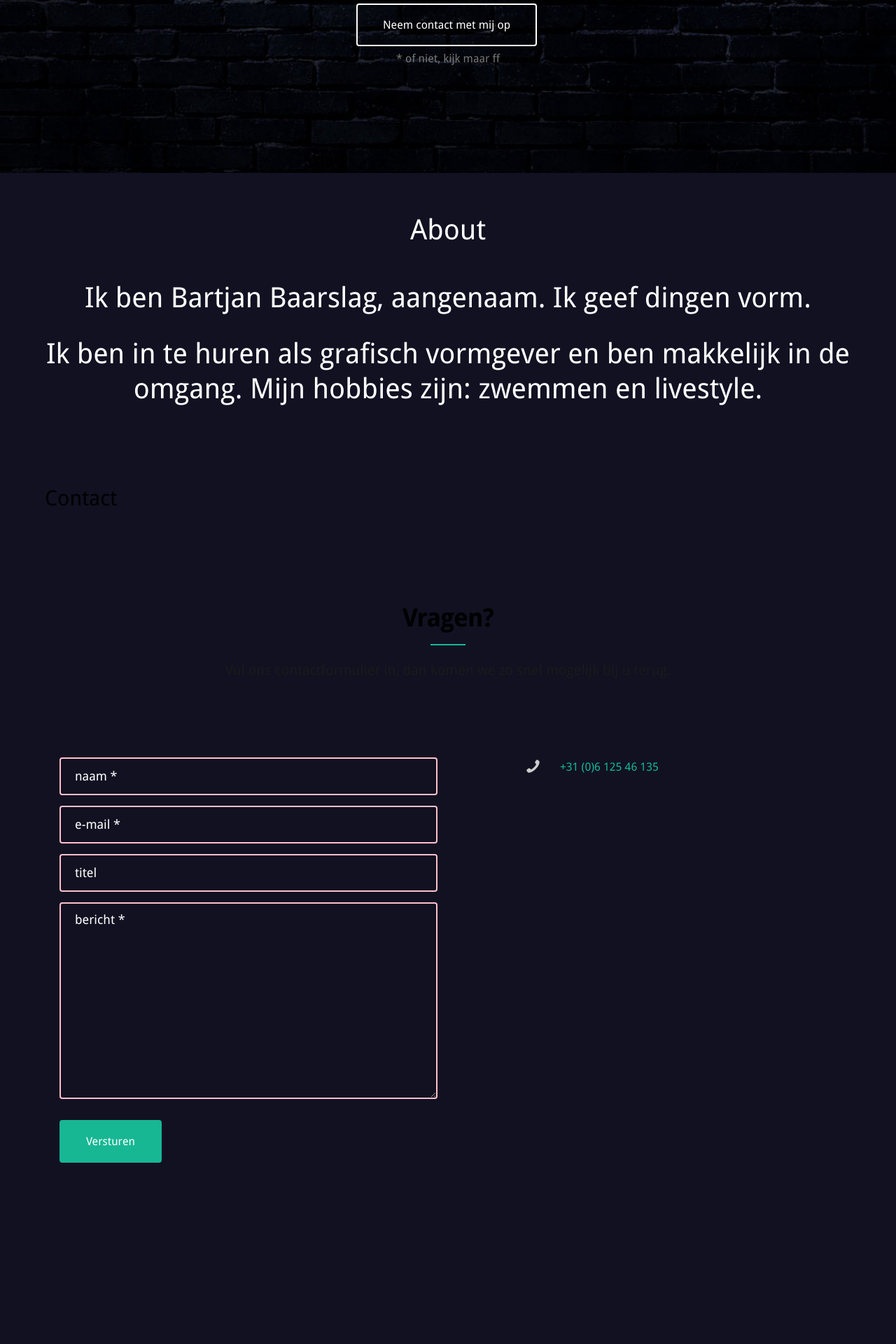
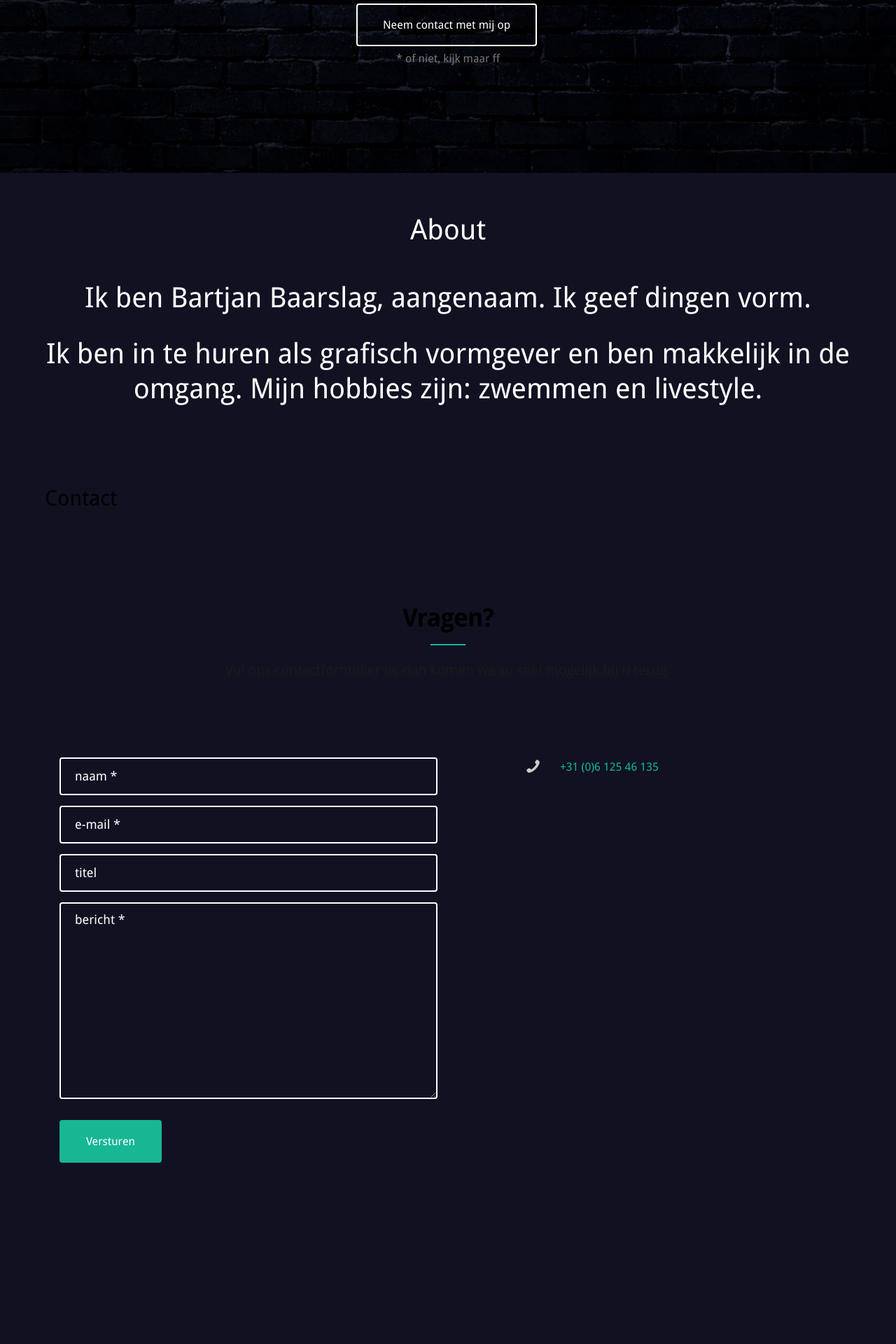
Before and after one commit to apsweb/baddie, a Jekyll site: the page built from index.md, in a window 1280 px wide. Shown: the part 653-2573 px from the top of the page at 70% size. Built offline with Jekyll 4.4.1, drawn with Linux system fonts in a browser that asks for light colours; some web fonts are replaced.

Commit message:
Updated 'css/style.css' via CloudCannon

```diff
--- a/css/style.css
+++ b/css/style.css
@@ -2193,7 +2193,9 @@ align-items: center;
 
 */
 
-.form-control {border-color: pink;color:white;}
+.form-control {border-color: white;color:white;}
+
+.form-control:active, .form-control:focus {border-color: white;color:white;}
 
 .form-control::-webkit-input-placeholder {
   color: #fff;
```
